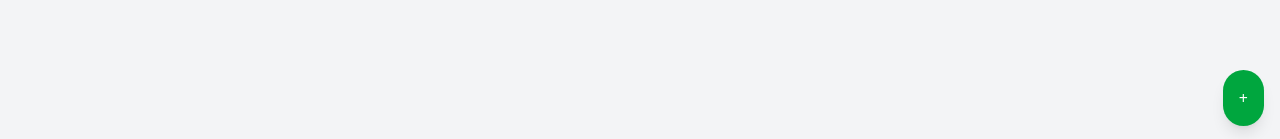
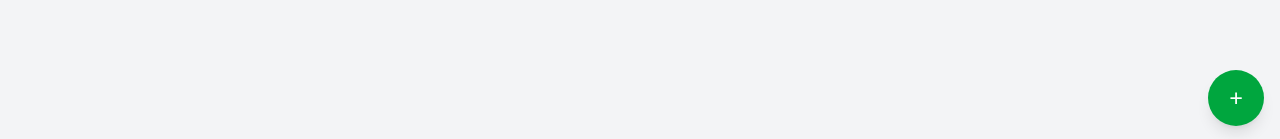
Before and after one commit to pb-coding/pflanzen-manager, a React (Vite) app: page / in a window 1280 px wide. Shown: the part 658-797 px from the top of the page. Built offline with nearby package versions, Linux system fonts and the light colour scheme.

Commit message:
fix buttons

```diff
--- /dev/null
+++ b/src/components/FloatingActionButton.tsx
@@ -0,0 +1,27 @@
+import React from 'react';
+
+interface FloatingActionButtonProps {
+  onClick: () => void;
+  color?: 'green' | 'blue';
+  ariaLabel?: string;
+}
+
+const FloatingActionButton: React.FC<FloatingActionButtonProps> = ({
+  onClick,
+  color = 'green',
+  ariaLabel = 'Action Button',
+}) => {
+  const bgColor = color === 'green' ? 'bg-green-600 hover:bg-green-700' : 'bg-blue-600 hover:bg-blue-700';
+
+  return (
+    <button
+      onClick={onClick}
+      className={`fixed bottom-4 right-4 ${bgColor} text-white shadow-lg focus:outline-none w-14 h-14 rounded-[50%] flex items-center justify-center`}
+      aria-label={ariaLabel}
+    >
+      <span className="text-2xl leading-none">+</span>
+    </button>
+  );
+};
+
+export default FloatingActionButton;
--- a/src/components/RoomDetail.tsx
+++ b/src/components/RoomDetail.tsx
@@ -3,6 +3,7 @@ import { Link, useParams } from 'react-router-dom';
 import { useStore } from '../store/useStore';
 import { Plant, PlantImage, Task } from '../types/models';
 import { recognizePlantName } from '../services/openai';
+import FloatingActionButton from './FloatingActionButton';
 
 const RoomDetail: React.FC = () => {
   const { roomId } = useParams<{ roomId: string }>();
@@ -230,12 +231,11 @@ const RoomDetail: React.FC = () => {
         className="hidden"
       />
       {/* Floating Action Button */}
-      <button
+      <FloatingActionButton
         onClick={handleFabClick}
-        className="fixed bottom-4 right-4 bg-blue-600 text-white p-4 rounded-full shadow-lg hover:bg-blue-700 focus:outline-none"
-      >
-        +
-      </button>
+        color="blue"
+        ariaLabel="Neue Pflanze hinzufügen"
+      />
     </div>
   );
 };
--- a/src/components/RoomsOverview.tsx
+++ b/src/components/RoomsOverview.tsx
@@ -2,6 +2,7 @@ import React, { useEffect, useState, FormEvent } from 'react';
 import { Link } from 'react-router-dom';
 import { useStore } from '../store/useStore';
 import { LightDirection, Room } from '../types/models';
+import FloatingActionButton from './FloatingActionButton';
 
 const directionIcon = (dir: LightDirection) => {
   switch (dir) {
@@ -156,13 +157,11 @@ const RoomsOverview: React.FC = () => {
       )}
 
       {/* Floating Action Button */}
-      <button
+      <FloatingActionButton
         onClick={openDialog}
-        className="fixed bottom-4 right-4 bg-green-600 text-white p-4 rounded-full shadow-lg hover:bg-green-700 focus:outline-none"
-        aria-label="Neuen Raum hinzufügen"
-      >
-        +
-      </button>
+        color="green"
+        ariaLabel="Neuen Raum hinzufügen"
+      />
     </div>
   );
 };
```
Also changed, not shown: 12 other files (tests, documents, lock files or other folders).
